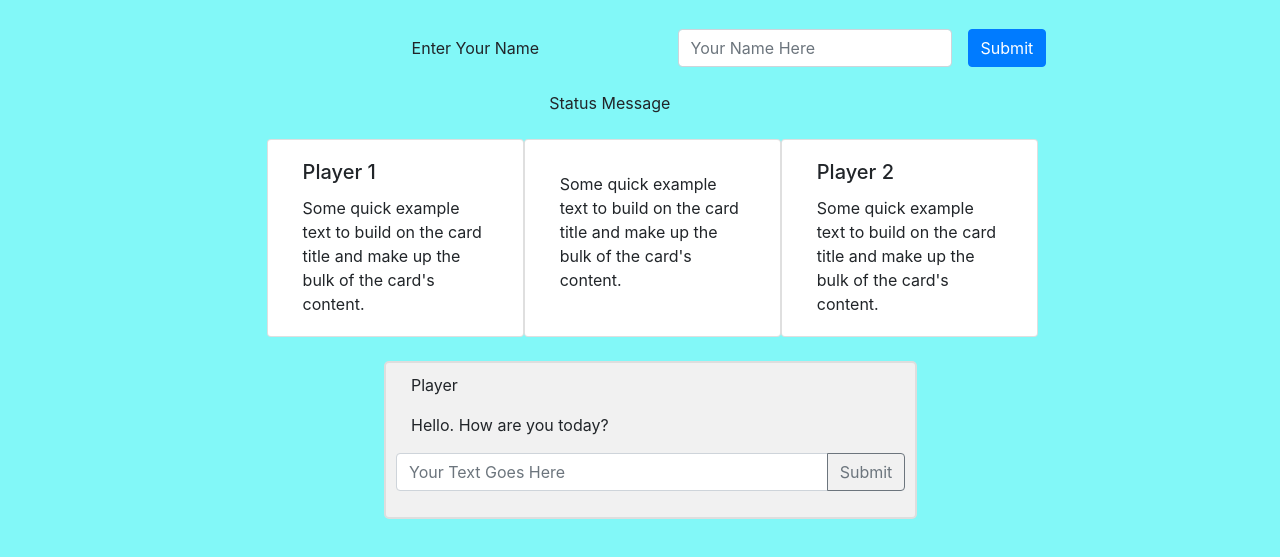
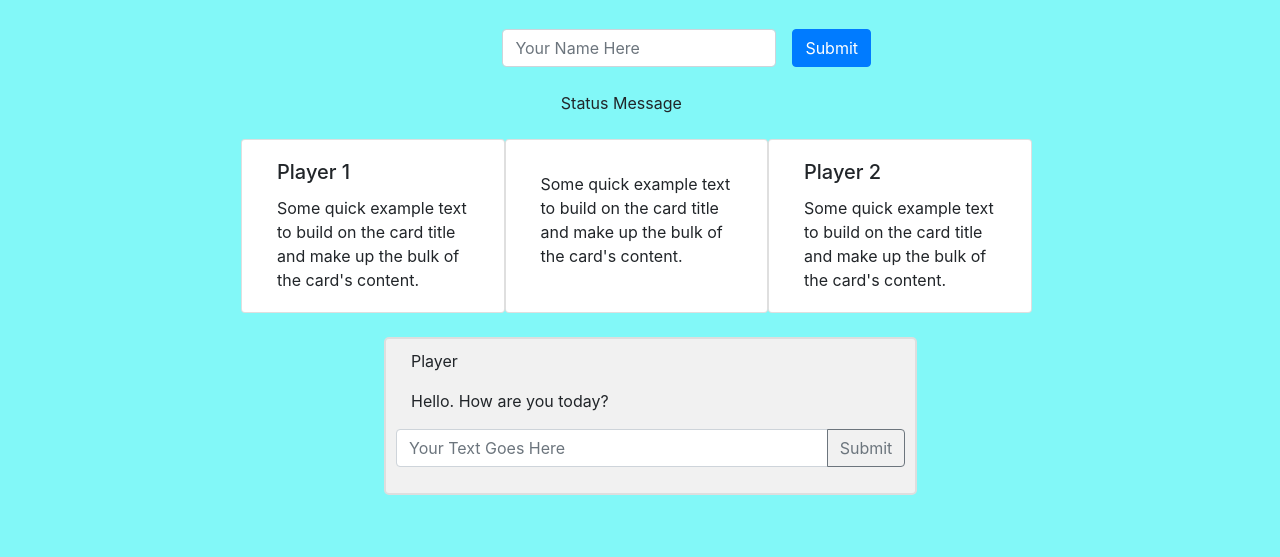
Before and after one commit to MariaManiccia/RPS-Multiplayer, a plain HTML site: page index.html in a window 1280 px wide. Shown: the part 51-608 px from the top of the page. Drawn offline with nearby package versions, Linux system fonts and the light colour scheme.

Commit message:
css changes

```diff
--- a/assets/css/style.css
+++ b/assets/css/style.css
@@ -9,14 +9,14 @@ body{
 }
 
 #name-area {
-    padding-left: 32%;
+    padding-left: 38%;
     text-align: center;
 }
 
 #status {
     display: inline;
     text-align: center;
-    padding-right: 54%;
+    padding-right: 66%;
 }
 
 #text-msg-area {
@@ -28,5 +28,5 @@ body{
 }
 
 #main-boxes{
-    padding-left: 22%;
+    padding-left: 20%;
 }
--- a/index.html
+++ b/index.html
@@ -25,13 +25,9 @@
     <br>
     <div id="name-area">
         <form class="form-inline">
-            <div class="form-group mb-2">
-                <label for="staticEmail2" class="sr-only">Enter Your Name:</label>
-                <input type="text" readonly class="form-control-plaintext" id="staticEmail2" value="Enter Your Name">
-            </div>
             <div class="form-group mx-sm-3 mb-2">
                 <label for="inputPassword2" class="sr-only">Your Name Here:</label>
-                <input type="password" class="form-control" id="inputPassword2" placeholder="Your Name Here">
+                <input type="text" class="form-control" id="inputPassword2" placeholder="Your Name Here">
             </div>
             <button type="submit" class="btn btn-primary mb-2">Submit</button>
         </form>
```
